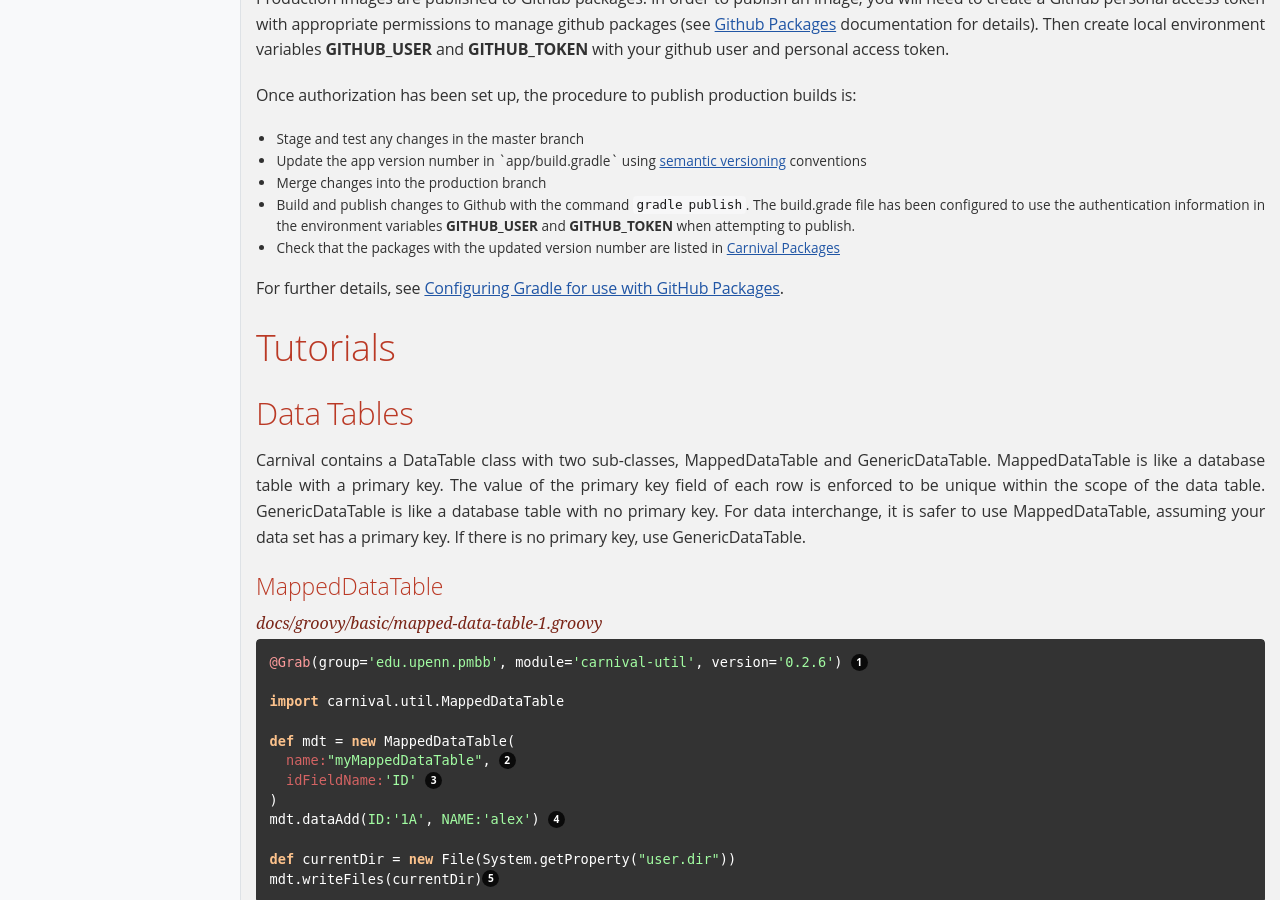
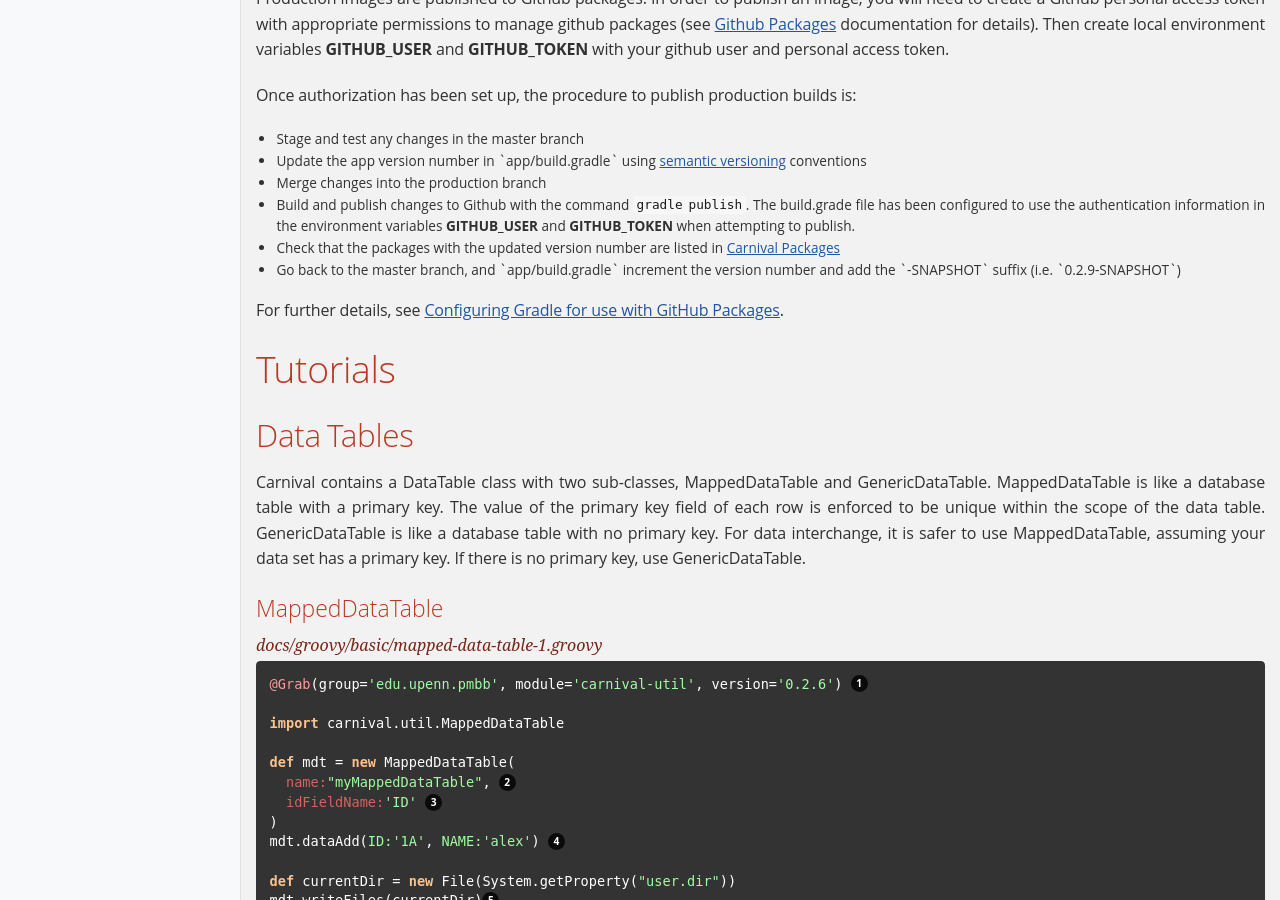
Before and after one commit to carnival-data/carnival, a Jekyll site: the page built from docs/index.html, in a window 1280 px wide and 900 px high, scrolled down 4103 px. Built offline with Jekyll 4.4.1, drawn with Linux system fonts in a browser that asks for light colours.

Commit message:
Update production-builds.html

```diff
--- a/docs/production-builds.html
+++ b/docs/production-builds.html
@@ -11,6 +11,7 @@
       <li>Merge changes into the production branch</li>
       <li>Build and publish changes to Github with the command <code class="language-bash" data-lang="bash">gradle publish</code>.  The build.grade file has been configured to use the authentication information in the environment variables <b>GITHUB_USER</b> and <b>GITHUB_TOKEN</b> when attempting to publish.</li>
       <li>Check that the packages with the updated version number are listed in <a href="https://github.com/pmbb-ibi/carnival/packages">Carnival Packages</a></li>
+      <li>Go back to the master branch, and `app/build.gradle` increment the version number and add the `-SNAPSHOT` suffix (i.e. `0.2.9-SNAPSHOT`)
     </ul>
 
     <p>For further details, see <a href="https://help.github.com/en/packages/using-github-packages-with-your-projects-ecosystem/configuring-gradle-for-use-with-github-packages">Configuring Gradle for use with GitHub Packages</a>.</p>
```
